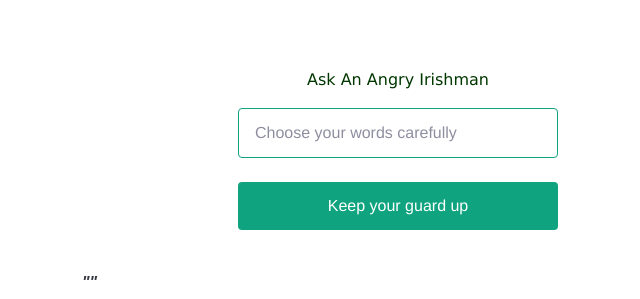
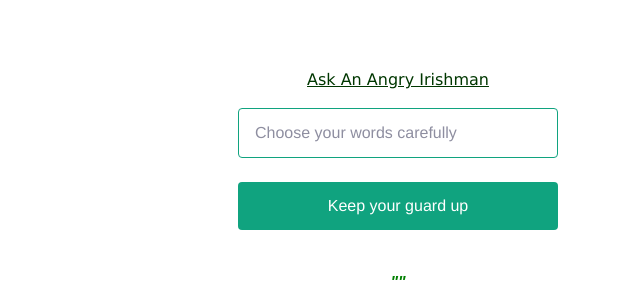
Before and after one commit to mleftwich/ShamroPT, a Next.js app: page /shampt in a window 1280 px wide. Shown: the part 499-798 px from the top of the page, without its empty margins (242-882 px from the left). Built offline with nearby package versions, Linux system fonts and the light colour scheme; a web font is replaced by a local one.

Commit message:
style changes and password

```diff
--- a/pages/index.module.css
+++ b/pages/index.module.css
@@ -68,11 +68,13 @@
   margin-top: 40px;
   height: auto;
   font-style: italic;
-
-  width: 50%
+  color: green;
+  width: 50%;
+  text-align: center;
 }
 .main .slogan {
   font-size: medium;
+  text-decoration: underline;
   color: rgb(0, 55, 0);
   font-family:'Lucida Sans', 'Lucida Sans Regular', 'Lucida Grande', 'Lucida Sans Unicode', Geneva, Verdana, sans-serif
 }
```
